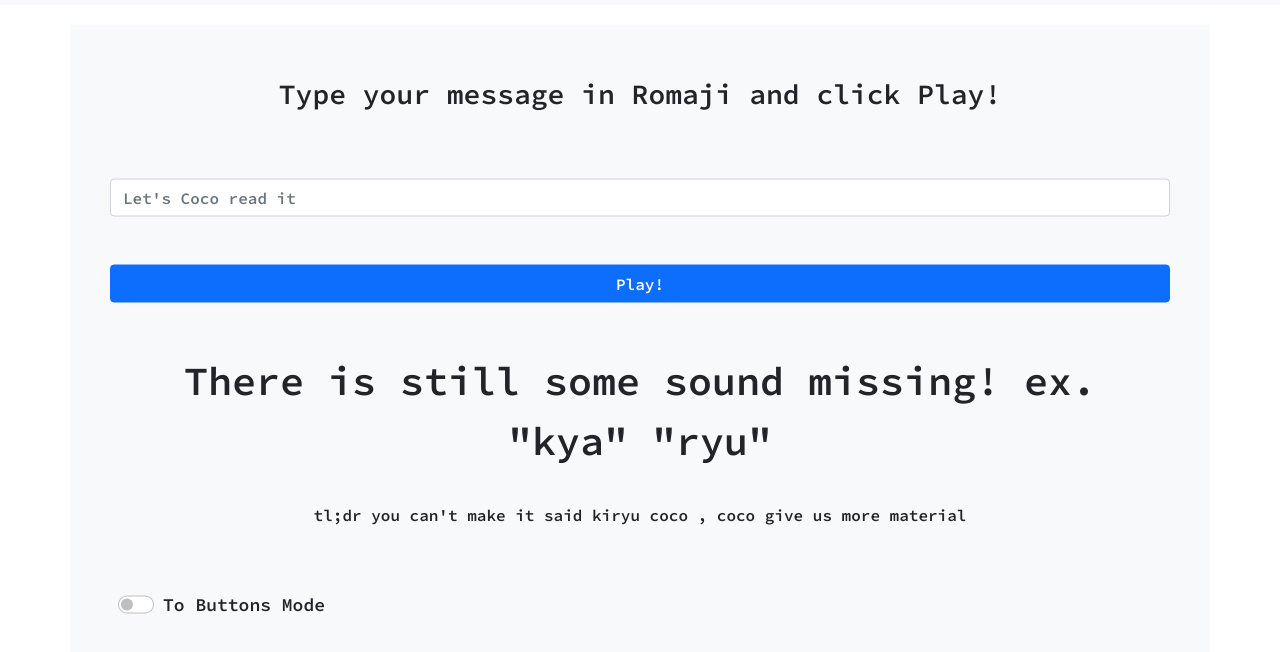
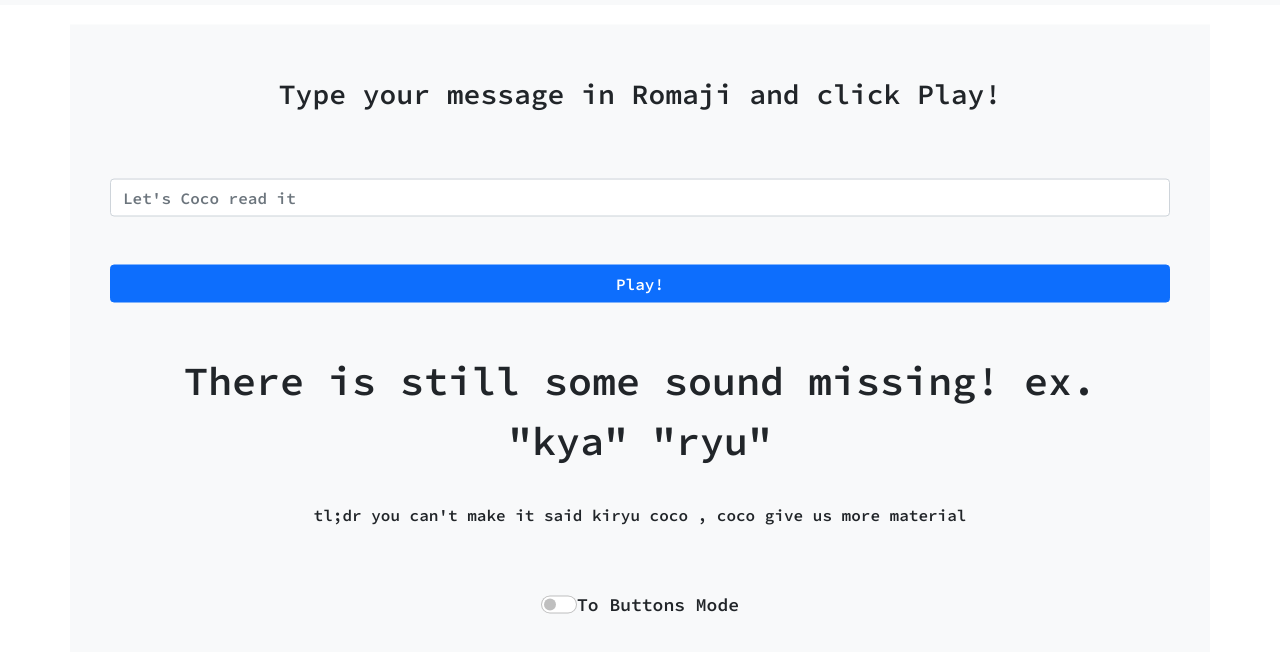
Before and after one commit to ArkuDada/Cocoloid, a plain HTML site: page index.html in a window 1280 px wide. Shown: the part 54-706 px from the top of the page. Drawn offline with nearby package versions, Linux system fonts and the light colour scheme.

Commit message:
misstype

```diff
--- a/index.html
+++ b/index.html
@@ -64,7 +64,7 @@
         <div class="row g-3 mb-5" id="button-mode" hidden>
             <p class=" text-center fw-bold fs-3">WIP</p>
         </div>
-        <div class="form-check form-switch">
+        <div class="form-check form-switch d-flex justify-content-center" >
             <input class="form-check-input" type="checkbox" id="flexSwitchCheckDefault" onclick="switchMode(this.checked)">
             <label class="form-check-label" for="flexSwitchCheckDefault" id="switchLabel">To Buttons Mode</label>
         </div>
```
